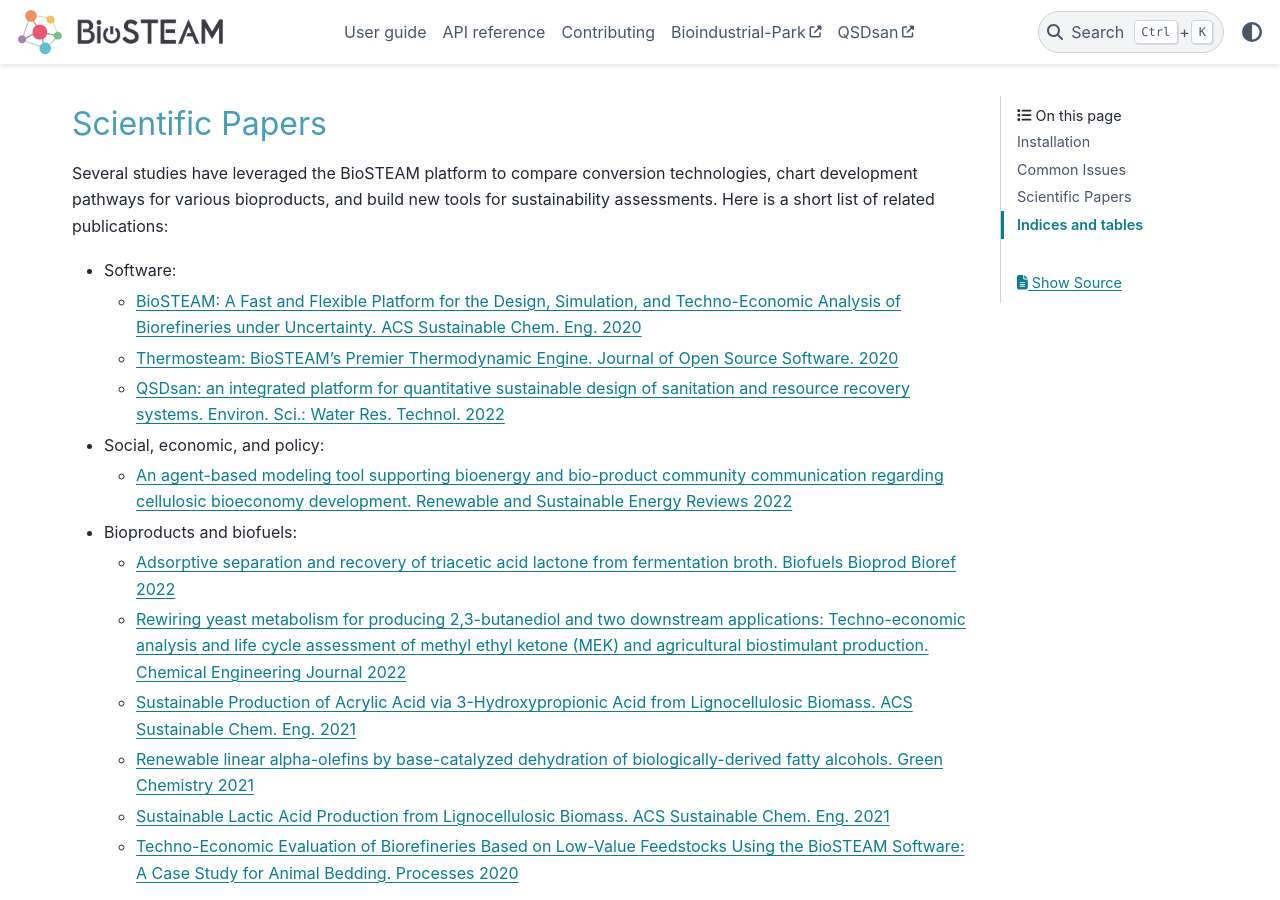
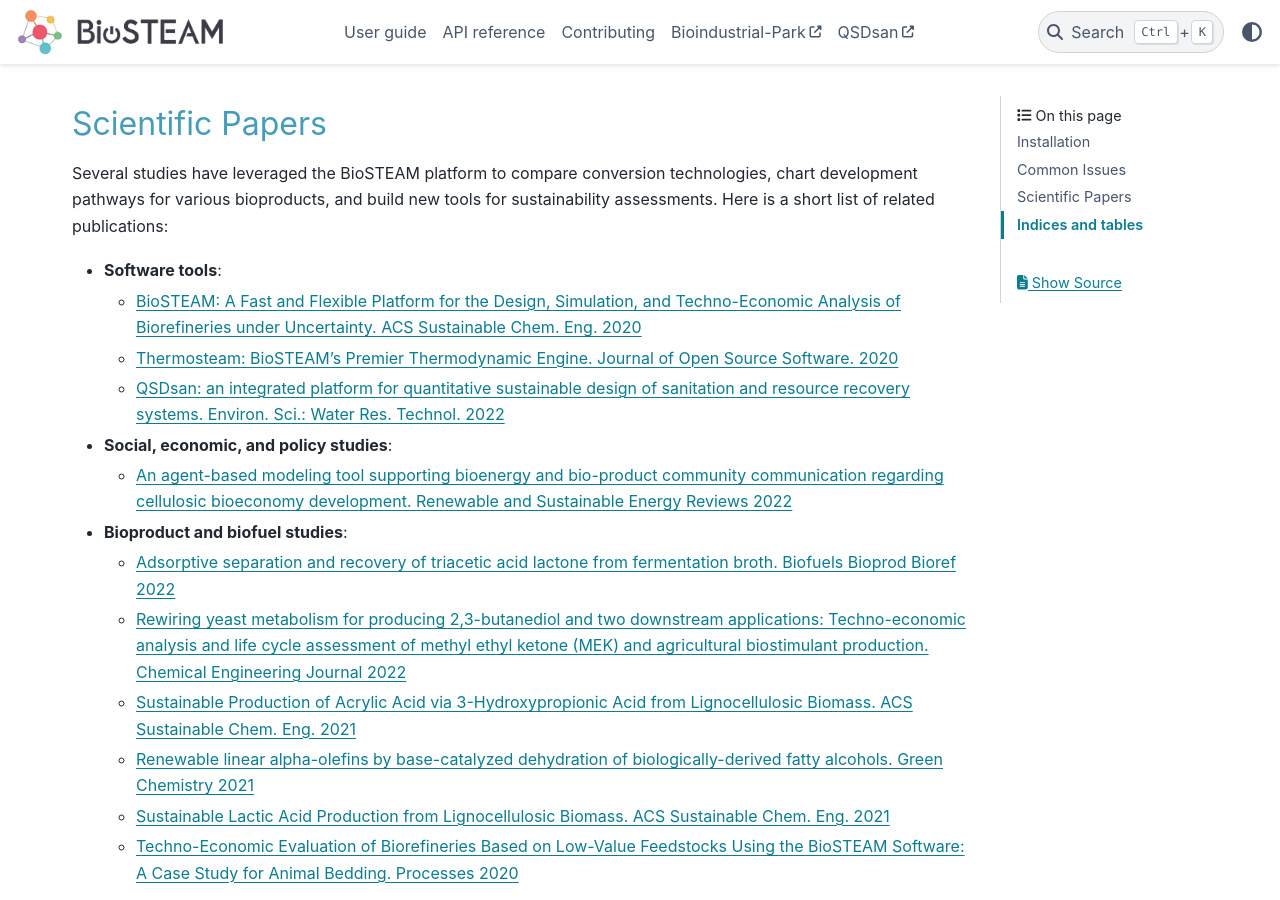
Before and after one commit to BioSTEAMDevelopmentGroup/biosteam, a Sphinx documentation site: the page built from docs/index.txt, in a window 1280 px wide and 900 px high, scrolled down 1627 px. Built offline with Sphinx 7.4.7 and the PyData theme 0.15.4, drawn with Linux system fonts in a browser that asks for light colours; formulas are drawn with MathJax 3; pages that are not in the unit, such as notebooks, are missing from menus; the version number is read from the project's files by our own code.

Commit message:
minor enhancement

```diff
--- a/docs/index.txt
+++ b/docs/index.txt
@@ -138,7 +138,7 @@
 technologies, chart development pathways for various bioproducts, and build new
 tools for sustainability assessments. Here is a short list of related publications:
 
-* Software:
+* **Software tools**:
 
   - `BioSTEAM: A Fast and Flexible Platform for the Design, Simulation, and Techno-Economic Analysis of Biorefineries under Uncertainty. ACS Sustainable Chem. Eng. 2020 <https://doi.org/10.1021/acssuschemeng.9b07040>`_
 
@@ -146,11 +146,11 @@
 
   - `QSDsan: an integrated platform for quantitative sustainable design of sanitation and resource recovery systems. Environ. Sci.: Water Res. Technol. 2022 <https://doi.org/10.1039/D2EW00455K>`_
 
-* Social, economic, and policy:
+* **Social, economic, and policy studies**:
 
   - `An agent-based modeling tool supporting bioenergy and bio-product community communication regarding cellulosic bioeconomy development. Renewable and Sustainable Energy Reviews 2022 <https://doi.org/10.1016/j.rser.2022.112745>`_
 
-* Bioproducts and biofuels:
+* **Bioproduct and biofuel studies**:
 
   - `Adsorptive separation and recovery of triacetic acid lactone from fermentation broth. Biofuels Bioprod Bioref 2022 <https://doi.org/10.1002/bbb.2427>`_
 
```
